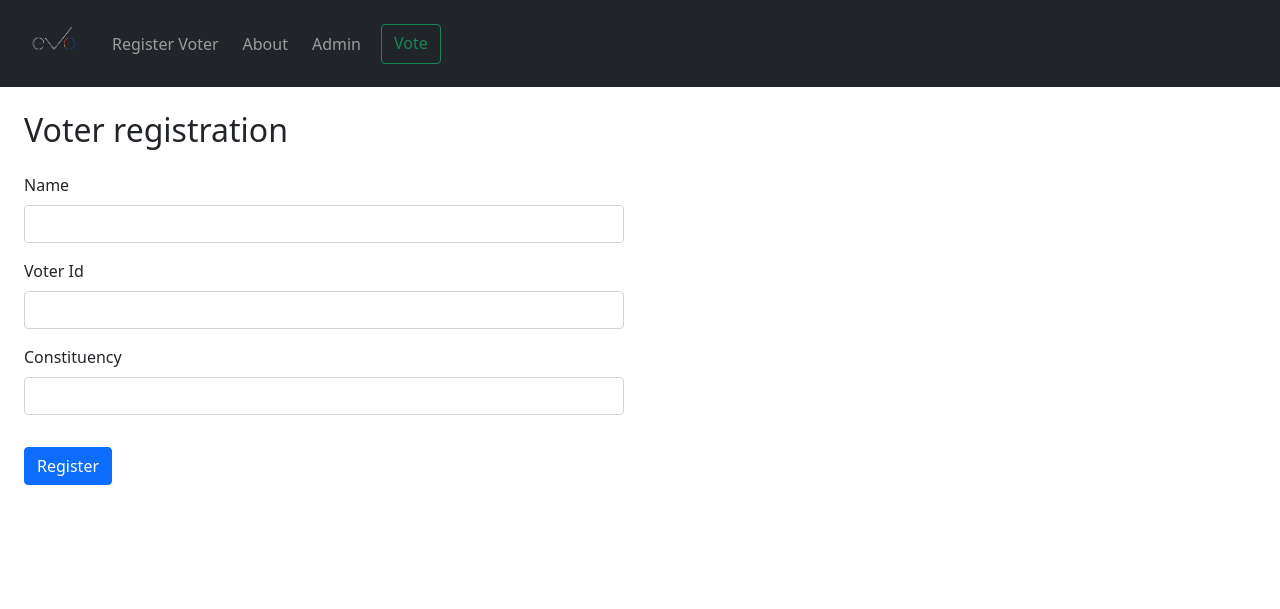
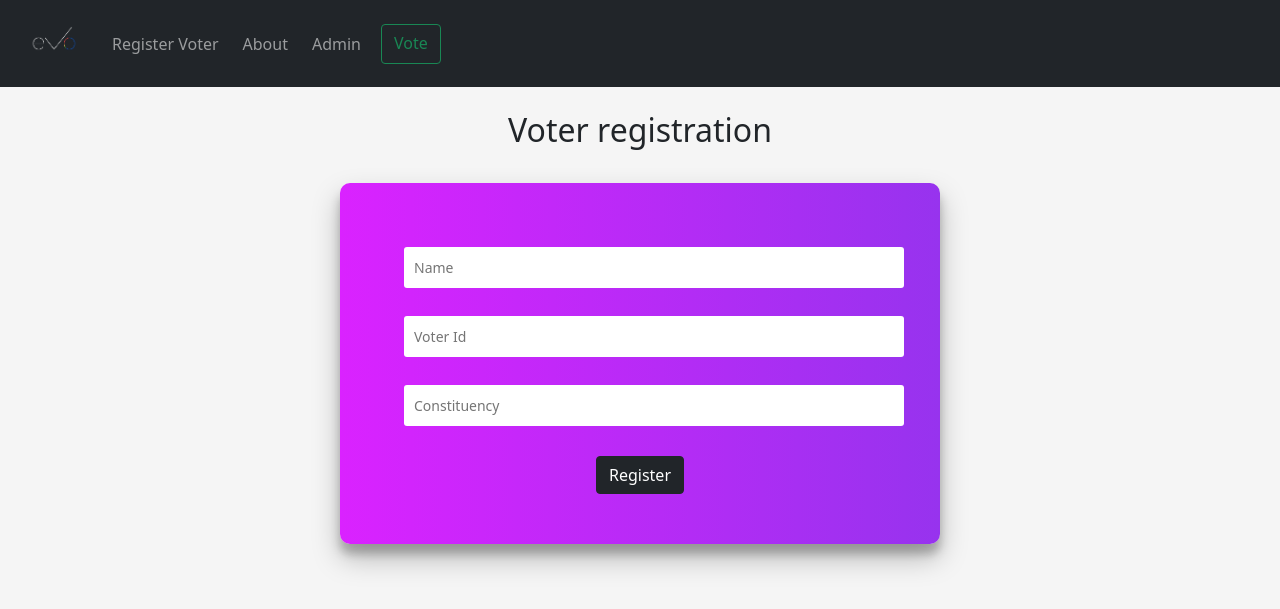
Before and after one commit to VishnuNarayananSR/e-vo, a Django app: page /voters/register/ in a window 1280 px wide. Shown: the top 609 px of the page. Run offline with Django 3.2, Linux system fonts and the light colour scheme; some libraries are stand-ins or nearby versions.

Commit message:
ui changed

```diff
--- a/assets/style.css
+++ b/assets/style.css
@@ -1,67 +1,28 @@
-@charset "UTF-8";
-* {
-  font-family: sans-serif;
-  box-sizing: border-box;
-  margin: 0;
+/* @import url(https://fonts.googleapis.com/css?family=Roboto:300); */
+body{
+  background-color: whitesmoke;
 }
-.navigation {
-  height: 60px;
-  background: #262626;
-  margin-bottom: 1em;
+.form {
+  max-width: 600px;
+  margin: 10px 50px 20px;
+  background: linear-gradient(to right, #DA22FF,#9733EE);
+  background-size: 100% 100%;
+  box-shadow: 0 14px 28px rgba(0,0,0,0.25),
+    0 10px 10px rgba(0,0,0,0.22);
+  padding: 50px;
+  border-radius: 10px;
+  position: relative;
+  text-align: center;
 }
 
-.logo {
-  position: absolute;
-  padding-left: 20px;
-  float: left;
-  line-height: 60px;
-  text-transform: uppercase;
-  font-size: 1.4em;
+input{
+  width: 100%;
+  border: 0;
+  padding: 10px;
+  font-size: 14px;
+  -webkit-transition: all 0.3 ease;
+  transition: all 0.3 ease;
+  cursor: pointer;
+  margin: 1em;
+  border-radius: 3px;
 }
-.img-responsive {
-  height: auto;
-  width: auto;
-  max-width: 90px;
-  max-height: 60px;
-}
-.logo a,
-.logo a:visited {
-  color: #ffffff;
-  text-decoration: none;
-}
-
-.nav-container {
-  max-width: 1000px;
-  margin: 0 auto;
-}
-
-nav {
-  float: right;
-}
-nav ul {
-  list-style: none;
-  margin: 0;
-  padding: 0;
-}
-nav ul li {
-  float: left;
-  position: relative;
-}
-
-nav ul li button {
-  all: unset;
-}
-
-nav ul li > *,
-nav ul li > *:visited {
-  display: block;
-  padding: 0 20px;
-  line-height: 60px;
-  background: #262626;
-  color: #ffffff;
-  text-decoration: none;
-}
-nav ul li > *:hover,
-nav ul li > *:visited:hover {
-  background: #2581dc;
-}
--- a/evo/views.py
+++ b/evo/views.py
@@ -1,5 +1,5 @@
 from django.http import HttpResponse
-from django.shortcuts import render
+from django.shortcuts import redirect, render
 from web3 import Web3
 import os
 import json
@@ -10,7 +10,8 @@ deploy.main()
 
 def homepage(request):
     # return render(request, 'index.html', {'candidate':candidatelist})
-    return render(request, 'base_layout.html')
+    # return render(request, 'base_layout.html')
+    return redirect('/voters/register')
 
 def vote(request):
     return render(request, 'index.html')
--- a/templates/base_layout.html
+++ b/templates/base_layout.html
@@ -7,7 +7,7 @@
     <meta name="viewport" content="width=device-width, initial-scale=1.0" />
     <title>E-vo</title>
     <link rel="stylesheet" href="{% static 'bootstrap-5.0.1/css/bootstrap.min.css' %}?{% now "U" %}" />
-    {% comment %} <link rel="stylesheet" href="{% static 'style.css' %}?{% now "U" %}" /> {% endcomment %}
+    <link rel="stylesheet" href="{% static 'style.css' %}?{% now "U" %}" />
   </head>
   <body>
     <nav class="navbar navbar-expand-lg navbar-dark bg-dark">
--- a/voters/forms.py
+++ b/voters/forms.py
@@ -16,6 +16,13 @@ class VoterForm(forms.Form):
         widget=forms.TextInput(attrs={"class": "form-control mb-3"}),
     )
 
+    def __init__(self, *args, **kwargs):
+        super().__init__(*args, **kwargs)
+        for field_name in self.fields:
+            field = self.fields.get(field_name)
+            if field:
+                if type(field.widget) in (forms.TextInput, forms.DateInput):
+                    field.widget = forms.TextInput(attrs={'placeholder': field.label})
 
 class VoteForm(forms.Form):
     voter_id = forms.IntegerField(
@@ -39,3 +46,11 @@ class VoteForm(forms.Form):
             attrs={"class": "form-control mb-3", "id": "symbol-input"}
         ),
     )
+
+    def __init__(self, *args, **kwargs):
+        super().__init__(*args, **kwargs)
+        for field_name in self.fields:
+            field = self.fields.get(field_name)
+            if field:
+                if type(field.widget) in (forms.TextInput, forms.DateInput):
+                    field.widget = forms.TextInput(attrs={'placeholder': field.label})
--- a/voters/templates/voter_registration.html
+++ b/voters/templates/voter_registration.html
@@ -17,13 +17,20 @@
   </div>
   {% endif %}
 
-  <h1 class="h2 mb-4">Voter registration</h1>
-  <form method="POST" style="max-width: 600px">
-    {%csrf_token %} {% for field in form %}
-    <label class="form-label" for="{{ field.auto_id }}">{{ field.label }}</label>
-    {{ field }} {% endfor %}
-    <button class="btn btn-primary mt-3" type="submit">Register</button>
-  </form>
+  <div class="d-flex flex-column align-items-center">
+    <h1 class="h2 mb-4">Voter registration</h1>
+    <div >
+      <form method="POST" style="max-width: 600px" class="form">
+        {%csrf_token %} {% for field in form %}
+        {{ field }} {% endfor %}
+        <button class="btn btn-dark mt-3" type="submit">Register</button>
+      </form>
+
+    </div>
+
+
+  </div>
+
 </div>
 
 {% endblock %}
```
Also changed, not shown: candidates/forms.py (+8 -1 lines), candidates/templates/admin_login.html (+8 -5 lines), candidates/templates/candidate_registration.html (+1 -17 lines), voters/templates/vote.html (+9 -5 lines), db.sqlite3.
